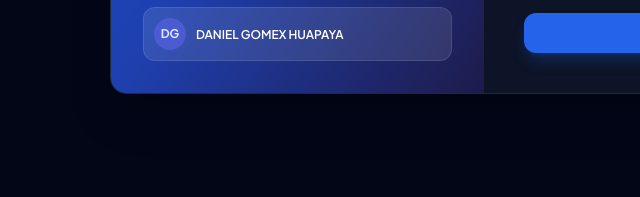
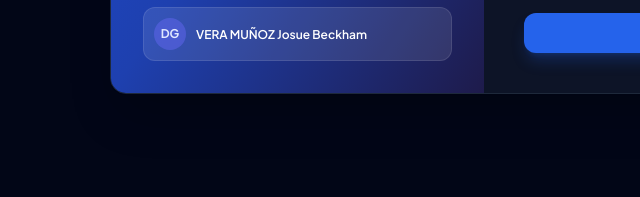
Before and after one commit to maxhuancaynostroza-art/SOFT-EFSRT2, a plain HTML site: page login.html in a window 1280 px wide. Shown: the part 592-789 px from the top of the page, 82-722 px from the left. Drawn offline with nearby package versions, Linux system fonts and the light colour scheme.

Commit message:
style: ajustes finales en el login

```diff
--- a/login.html
+++ b/login.html
@@ -56,7 +56,7 @@
           </li>
           <li class="flex items-center gap-2.5 bg-white/10 p-2.5 rounded-xl border border-white/10">
             <span class="w-8 h-8 rounded-full bg-indigo-500/50 flex items-center justify-center font-bold text-indigo-100 shrink-0">DG</span>
-            <span class="font-semibold leading-tight">DANIEL GOMEX HUAPAYA</span>
+            <span class="font-semibold leading-tight">VERA MUÑOZ Josue Beckham</span>
           </li>
         </ul>
       </div>
```
